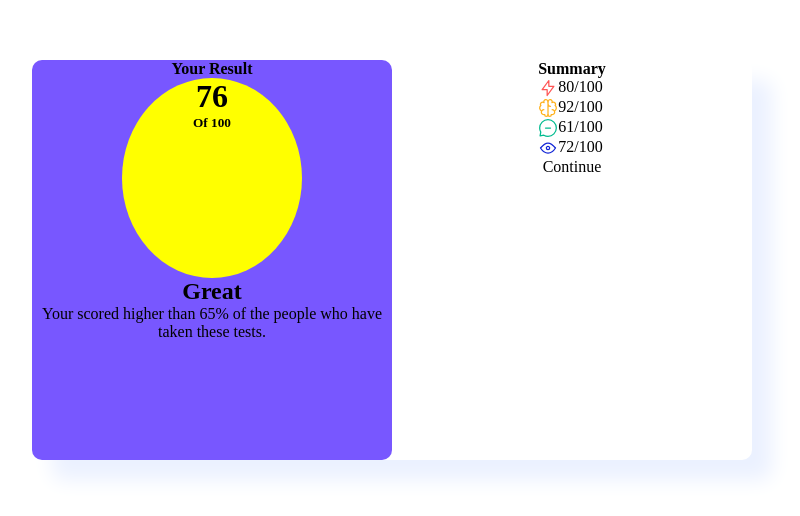
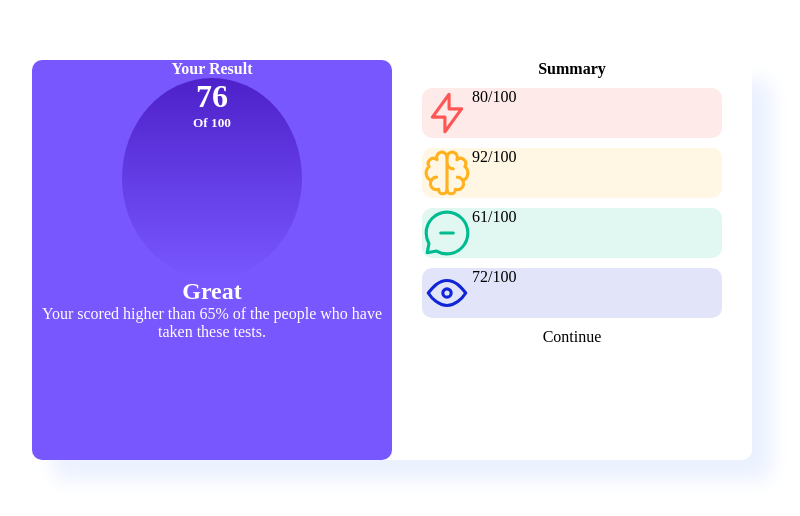
Before and after one commit to RafaDorf04042022/desafio_01, a plain HTML site: page index.html in a window 1280 px wide. Shown: the part 140-656 px from the top of the page, without its empty margins (248-1048 px from the left). Drawn offline with Linux system fonts and the light colour scheme.

Commit message:
8 de agosto

```diff
--- a/index.html
+++ b/index.html
@@ -21,22 +21,22 @@
            <div class="summary">
             <h4>Summary</h4>
             <ul class="lista">
-                <li>
+                <li class="reaction">
                     <img src="images/icon-reaction.svg" alt="icone do sumário: reação">
                     <p>80</p>
                     <p>/100</p>
                 </li>
-                <li>
+                <li class="memory">
                     <img src="images/icon-memory.svg" alt="icone do sumário: memória">
                     <p>92</p>
                     <p>/100</p>
                 </li>
-                <li>
+                <li class="verbal">
                     <img src="images/icon-verbal.svg" alt="icone do sumário: verbal">
                     <p>61</p>
                     <p>/100</p>
                 </li>
-                <li>
+                <li class="visual">
                     <img src="images/icon-visual.svg" alt="icone do sumário: visual">
                     <p>72</p>
                     <p>/100</p>
--- a/style.css
+++ b/style.css
@@ -5,7 +5,12 @@
 }
 li {
   display: flex;
+  margin: 10px;
+  width: 300px;
+  height: 50px;
+  border-radius: 10px;
   list-style-type: none;
+  background-color: black;
 }
 body{
     display: flex;
@@ -23,6 +28,7 @@ main{
 .result{
   text-align: center;
   background-color: hsl(252, 100%, 67%);
+  color: white;
   border-radius: 10px;
   width: 360px;
   height: 100%;
@@ -46,5 +52,17 @@ main{
   border-radius: 50%;
   width: 50%;
   height: 50%;
-  background-color: yellow;
+  background:  linear-gradient(to bottom, hsla(256, 72%, 46%, 1), hsla(241, 72%, 46%, 0));
 }
+.reaction{
+  background-color:hsla(0, 100%, 67%, 0.123);
+}
+.memory{
+  background-color:  hsla(39, 100%, 56%, 0.123);
+}
+.verbal{
+  background-color:  hsl(166, 100%, 37%, 0.123);
+}
+.visual{
+  background-color: hsl(234, 85%, 45%, 0.123);
+}
```
